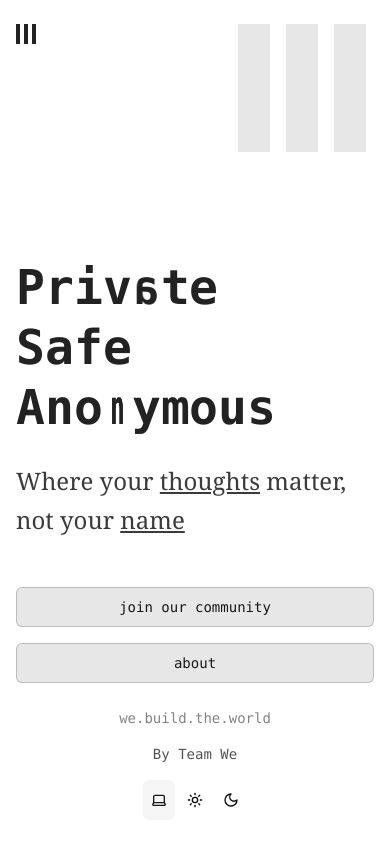
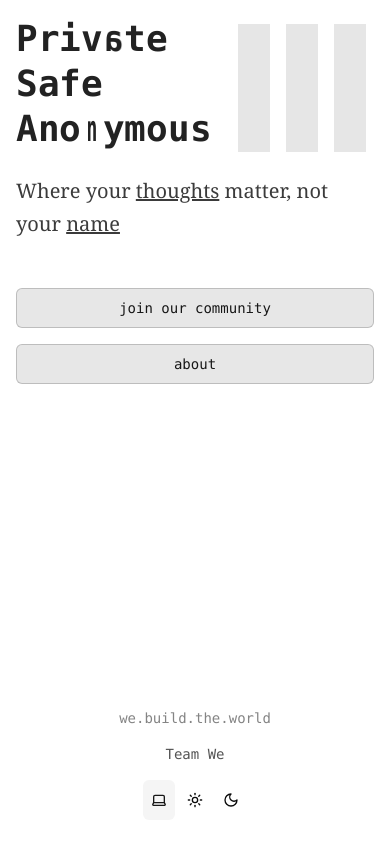
Before and after one commit to OmPreetham/we-web, a Next.js app: page / in a window 390 px wide. Built offline with nearby package versions, Linux system fonts and the light colour scheme.

Commit message:
fixed mobile responsiveness

```diff
--- a/src/components/loading-screen.tsx
+++ b/src/components/loading-screen.tsx
@@ -30,11 +30,11 @@
   return (
     <div className="min-h-screen w-full flex flex-col justify-between bg-background overflow-hidden">
       <div className="flex-grow flex items-center justify-center">
-        <div className="flex gap-4 animate-zoom-rotate-move">
+        <div className="flex gap-2 lg:gap-4 animate-zoom-rotate-move">
           {[...Array(3)].map((_, i) => (
             <div
               key={i}
-              className="w-6 h-24 bg-foreground"
+              className="w-2 h-10 lg:w-4 lg:h-20 bg-foreground"
             />
           ))}
         </div>
--- a/src/components/page.tsx
+++ b/src/components/page.tsx
@@ -123,7 +123,7 @@
         <nav className="max-w-6xl mx-auto">
           <div className="flex items-center justify-between">
             {/* Logo Pipes */}
-            <div className="text-foreground/90 flex items-end space-x-1 cursor-pointer hover:text-foreground hover:scale-150 transition-transform duration-300 hover:rotate-90">
+            <div className="hidden md:flex text-foreground/90 flex items-end space-x-1 cursor-pointer hover:text-foreground hover:scale-150 transition-transform duration-300 hover:rotate-90">
               <div className="w-1 h-5 bg-foreground/90"></div>
               <div className="w-1 h-5 bg-foreground/90"></div>
               <div className="w-1 h-5 bg-foreground/90"></div>
@@ -133,15 +133,15 @@
       </header>
 
       {/* Hero Section */}
-      <main className="relative min-h-screen flex items-center justify-center px-4 animate-fadeIn">
-        <div className="max-w-6xl mx-auto w-full pt-24 z-10">
+      <main className="relative min-h-screen flex md:items-center justify-center px-4 animate-fadeIn">
+        <div className="max-w-6xl mx-auto w-full pt-4 z-10">
           <div className="max-w-4xl">
-            <h1 className="text-5xl md:text-6xl lg:text-7xl xl:text-8xl text-foreground/90 font-light leading-tight mb-6">
+            <h1 className="text-4xl md:text-6xl lg:text-7xl xl:text-8xl text-foreground/90 leading-tight mb-6">
               <span className="block font-bold flip-text">Private</span>
               <span className="block font-bold flip-text">Safe</span>
               <span className="block font-bold flip-text">Anonymous</span>
             </h1>
-            <p className={`${merriweather.variable} font-serif text-2xl md:text-3xl lg:text-4xl text-foreground/80 font-light leading-relaxed mb-12 animate-fadeIn`}>
+            <p className={`${merriweather.variable} font-serif text-xl md:text-3xl lg:text-4xl text-foreground/80 font-light leading-relaxed mb-12 animate-fadeIn`}>
               Where your <span className='underline'>thoughts</span> matter, not your <span className='underline'>name</span>
             </p>
 
@@ -165,11 +165,11 @@
         </div>
 
         {/* Large Pipes */}
-        <div className="absolute top-0 md:bottom-0 right-0 flex items-end justify-end p-6 md:p-0" aria-hidden="true">
+        <div className="absolute top-0 md:bottom-0 right-0 flex items-end justify-end p-6 md:p-0 z-50" aria-hidden="true">
           <div className="flex space-x-4 md:space-x-8 lg:space-x-12">
-            <div className="w-8 h-32 md:w-12 md:h-48 lg:w-14 lg:h-54 bg-foreground/10"></div>
-            <div className="w-8 h-32 md:w-12 md:h-48 lg:w-14 lg:h-54 bg-foreground/10"></div>
-            <div className="w-8 h-32 md:w-12 md:h-48 lg:w-14 lg:h-54 bg-foreground/10"></div>
+            <div className="w-8 h-32 md:w-12 md:h-48 lg:w-14 lg:h-54 bg-foreground/10 hover:bg-foreground"></div>
+            <div className="w-8 h-32 md:w-12 md:h-48 lg:w-14 lg:h-54 bg-foreground/10 hover:bg-foreground"></div>
+            <div className="w-8 h-32 md:w-12 md:h-48 lg:w-14 lg:h-54 bg-foreground/10 hover:bg-foreground"></div>
           </div>
         </div>
 
@@ -187,7 +187,7 @@
 
           {/* By Team We Badge */}
           <div className="flex items-center gap-2 text-foreground/70 text-sm order-2 lg:order-3">
-            <span>By Team We</span>
+            <span>Team We</span>
           </div>
         </div>
       </main>
```
